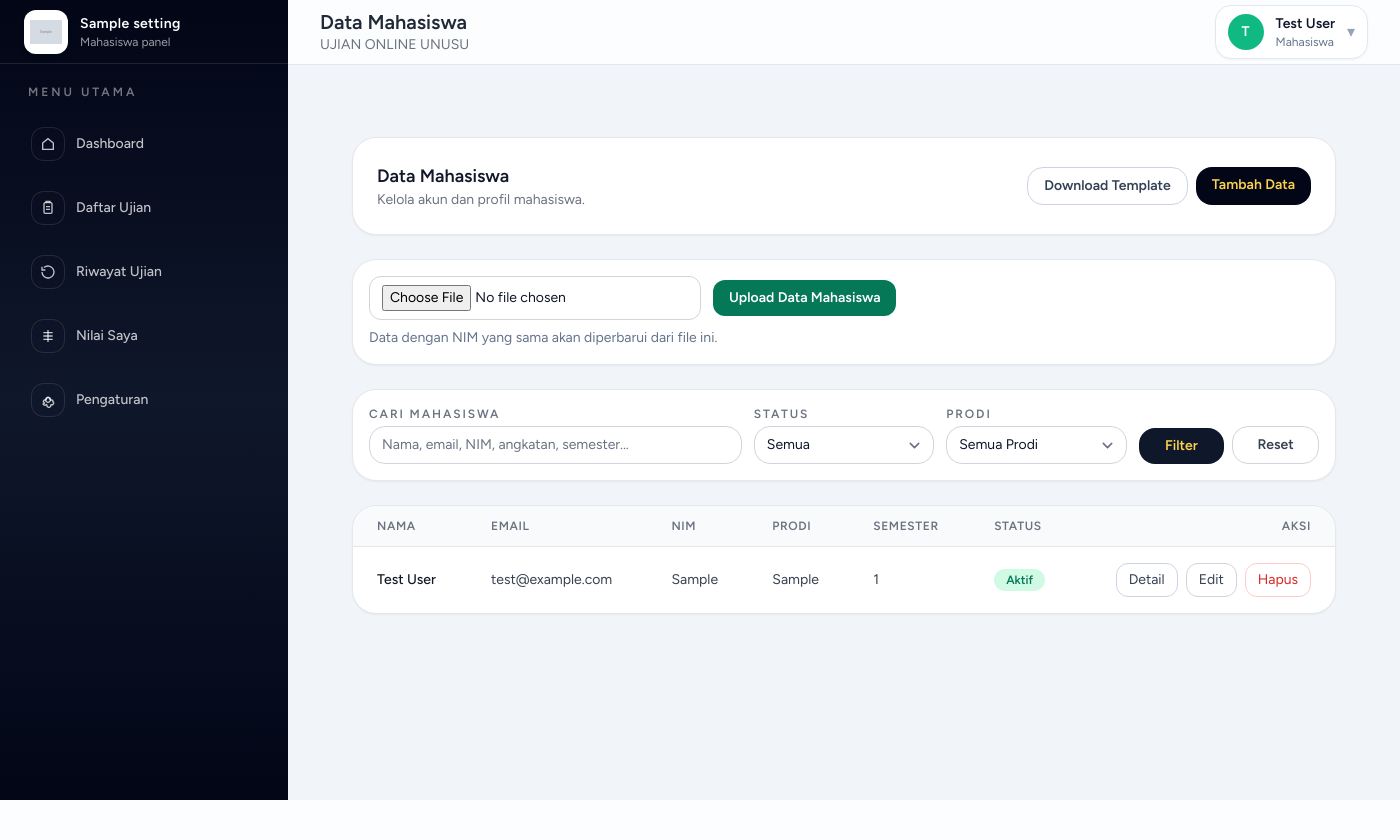
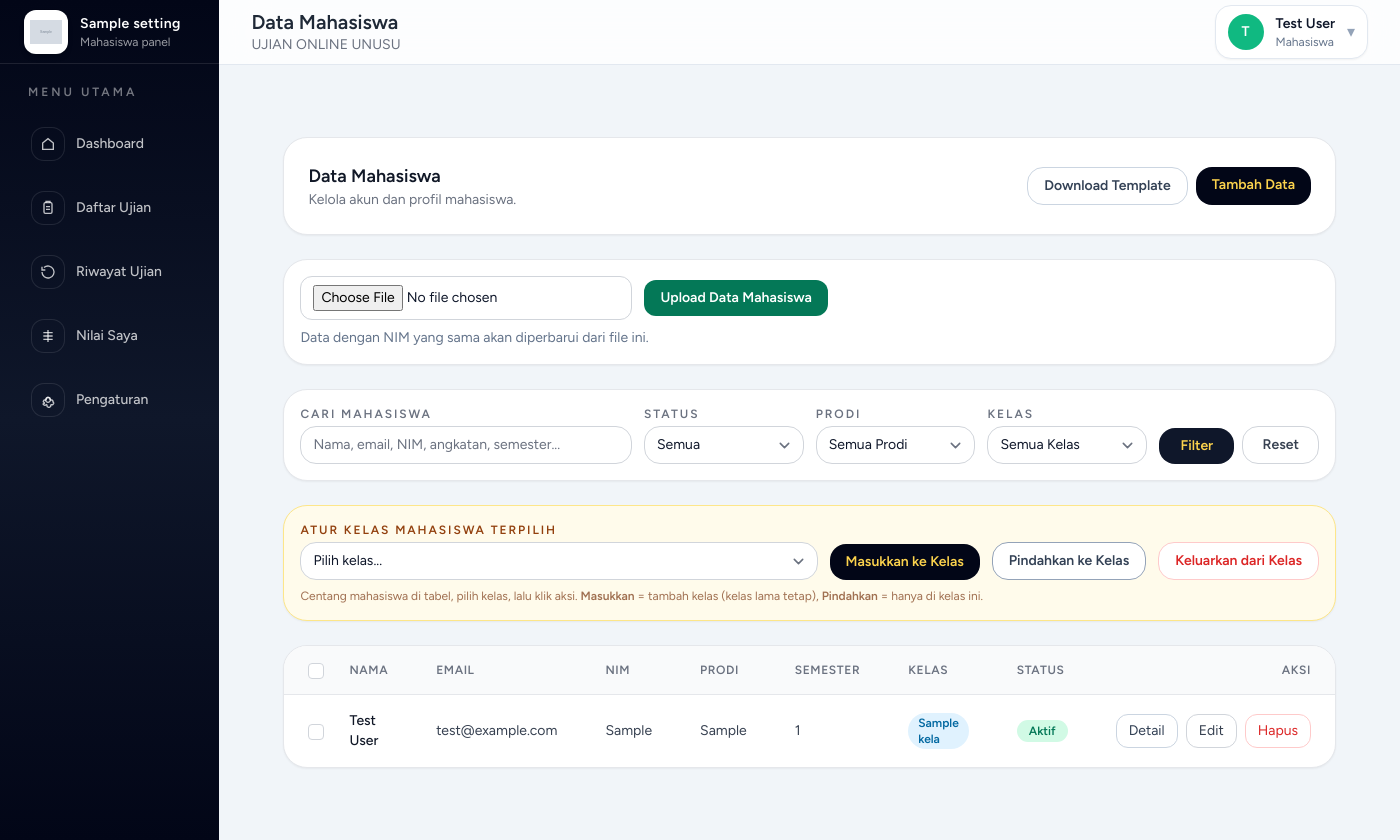
Before and after one commit to Junaidy2906/ujian-online-unusu, a Laravel app: page /admin/mahasiswa in a window 1400 px wide. Before the commit the page ends 800 px from the top, so only its background shows below. Run offline with Laravel 12, Linux system fonts and the light colour scheme; a user stored in the database is signed in; data comes from the database, SQL or seed files in the repository; tables that the repository leaves empty hold one stand-in row (values such as "Sample post"); grey boxes marked "Sample" are stand-in pictures; style sheets or scripts are compiled from the project's sources.

Commit message:
Hubungkan data mahasiswa dengan data kelas
- Form tambah/edit mahasiswa: pilih kelas (bisa lebih dari satu)
- Daftar mahasiswa: kolom & filter kelas, aksi massal masukkan/pindahkan/keluarkan kelas
- Template impor: kolom opsional kode_kelas
- Detail mahasiswa menampilkan kelas
- Dosen: kelas langsung tampil saat dipilih, termasuk kelas kosong
- Perbaiki pengelompokan akses ujian untuk mahasiswa multi-kelas
- Tambah tes MahasiswaKelasTest

Co-Authored-By: Claude Opus 5.5 <noreply@anthropic.com>

```diff
--- a/app/Http/Controllers/Admin/MahasiswaController.php
+++ b/app/Http/Controllers/Admin/MahasiswaController.php
@@ -3,6 +3,7 @@
 namespace App\Http\Controllers\Admin;
 
 use App\Http\Controllers\Controller;
+use App\Models\Kelas;
 use App\Models\Mahasiswa;
 use App\Models\User;
 use Illuminate\Database\UniqueConstraintViolationException;
@@ -29,8 +30,9 @@ class MahasiswaController extends Controller
         $search = trim((string) $request->query('q', ''));
         $status = (string) $request->query('status', 'semua');
         $prodi = trim((string) $request->query('prodi', ''));
+        $kelasFilter = (string) $request->query('kelas', '');
 
-        $query = Mahasiswa::with('user');
+        $query = Mahasiswa::with(['user', 'kelas']);
 
         if ($search !== '') {
             $query->where(function ($builder) use ($search): void {
@@ -54,6 +56,12 @@ class MahasiswaController extends Controller
             $query->where('prodi', $prodi);
         }
 
+        if ($kelasFilter === 'tanpa') {
+            $query->whereDoesntHave('kelas');
+        } elseif (ctype_digit($kelasFilter)) {
+            $query->whereHas('kelas', fn ($kelasQuery) => $kelasQuery->where('kelas.id', (int) $kelasFilter));
+        }
+
         return view('admin.mahasiswa.index', [
             'items' => $query->latest()->get(),
             'prodiItems' => Mahasiswa::query()
@@ -63,10 +71,12 @@ class MahasiswaController extends Controller
                 ->distinct()
                 ->orderBy('prodi')
                 ->pluck('prodi'),
+            'kelasItems' => $this->kelasOptions(),
             'filters' => [
                 'q' => $search,
                 'status' => in_array($status, ['semua', 'aktif', 'cuti', 'nonaktif'], true) ? $status : 'semua',
                 'prodi' => $prodi,
+                'kelas' => $kelasFilter === 'tanpa' || ctype_digit($kelasFilter) ? $kelasFilter : '',
             ],
         ]);
     }
@@ -85,7 +95,9 @@ class MahasiswaController extends Controller
 
     public function create(): View
     {
-        return view('admin.mahasiswa.create');
+        return view('admin.mahasiswa.create', [
+            'kelasItems' => $this->kelasOptions(),
+        ]);
     }
 
     public function store(Request $request): RedirectResponse
@@ -101,6 +113,8 @@ class MahasiswaController extends Controller
             'telepon' => ['nullable', 'string', 'max:20'],
             'alamat' => ['nullable', 'string'],
             'status' => ['required', 'in:aktif,cuti,nonaktif'],
+            'kelas_ids' => ['nullable', 'array'],
+            'kelas_ids.*' => ['integer', 'exists:kelas,id'],
         ]);
 
         DB::transaction(function () use ($data): void {
@@ -108,11 +122,11 @@ class MahasiswaController extends Controller
             $user = User::create([
                 'name' => $data['name'],
                 'email' => $data['email'],
-                'password' => Hash::make($data['password'] ?: $defaultPassword),
+                'password' => Hash::make(($data['password'] ?? null) ?: $defaultPassword),
                 'role' => User::ROLE_MAHASISWA,
             ]);
 
-            Mahasiswa::create([
+            $mahasiswa = Mahasiswa::create([
                 'user_id' => $user->id,
                 'nim' => $data['nim'],
                 'prodi' => $data['prodi'] ?? null,
@@ -122,6 +136,8 @@ class MahasiswaController extends Controller
                 'alamat' => $data['alamat'] ?? null,
                 'status' => $data['status'],
             ]);
+
+            $mahasiswa->kelas()->sync($data['kelas_ids'] ?? []);
         });
 
         return redirect()->route('admin.mahasiswa.index')->with('success', 'Data mahasiswa berhasil ditambahkan.');
@@ -129,10 +145,12 @@ class MahasiswaController extends Controller
 
     public function edit(Mahasiswa $mahasiswa): View
     {
-        $mahasiswa->load('user');
+        $mahasiswa->load(['user', 'kelas']);
 
         return view('admin.mahasiswa.edit', [
             'item' => $mahasiswa,
+            'kelasItems' => $this->kelasOptions(),
+            'selectedKelasIds' => $mahasiswa->kelas->pluck('id')->all(),
         ]);
     }
 
@@ -151,6 +169,8 @@ class MahasiswaController extends Controller
             'telepon' => ['nullable', 'string', 'max:20'],
             'alamat' => ['nullable', 'string'],
             'status' => ['required', 'in:aktif,cuti,nonaktif'],
+            'kelas_ids' => ['nullable', 'array'],
+            'kelas_ids.*' => ['integer', 'exists:kelas,id'],
         ]);
 
         DB::transaction(function () use ($data, $mahasiswa): void {
@@ -170,9 +190,53 @@ class MahasiswaController extends Controller
                 'alamat' => $data['alamat'] ?? null,
                 'status' => $data['status'],
             ]);
+
+            $mahasiswa->kelas()->sync($data['kelas_ids'] ?? []);
         });
 
         return redirect()->route('admin.mahasiswa.index')->with('success', 'Data mahasiswa berhasil diperbarui.');
+    }
+
+    public function bulkKelas(Request $request): RedirectResponse
+    {
+        $data = $request->validate([
+            'mahasiswa_ids' => ['required', 'array', 'min:1'],
+            'mahasiswa_ids.*' => ['integer', 'exists:mahasiswa,id'],
+            'kelas_id' => ['required', 'integer', 'exists:kelas,id'],
+            'aksi' => ['required', 'in:tambah,pindah,keluarkan'],
+        ], [
+            'mahasiswa_ids.required' => 'Pilih minimal satu mahasiswa terlebih dahulu.',
+            'kelas_id.required' => 'Pilih kelas tujuan terlebih dahulu.',
+        ]);
+
+        $kelas = Kelas::findOrFail($data['kelas_id']);
+        $ids = array_map('intval', $data['mahasiswa_ids']);
+
+        DB::transaction(function () use ($data, $kelas, $ids): void {
+            if ($data['aksi'] === 'keluarkan') {
+                $kelas->mahasiswa()->detach($ids);
+
+                return;
+            }
+
+            if ($data['aksi'] === 'pindah') {
+                // Remove from every other class first, then place in the chosen one.
+                DB::table('kelas_mahasiswa')
+                    ->whereIn('mahasiswa_id', $ids)
+                    ->where('kelas_id', '!=', $kelas->id)
+                    ->delete();
+            }
+
+            $kelas->mahasiswa()->syncWithoutDetaching($ids);
+        });
+
+        $label = match ($data['aksi']) {
+            'tambah' => 'dimasukkan ke',
+            'pindah' => 'dipindahkan ke',
+            'keluarkan' => 'dikeluarkan dari',
+        };
+
+        return back()->with('success', count($ids)." mahasiswa berhasil {$label} kelas {$kelas->nama_kelas}.");
     }
 
     public function destroy(Mahasiswa $mahasiswa): RedirectResponse
@@ -186,8 +250,8 @@ class MahasiswaController extends Controller
 
     public function downloadTemplate(): BinaryFileResponse
     {
-        $headers = ['name', 'email', 'password', 'nim', 'prodi', 'semester', 'angkatan', 'telepon', 'alamat', 'status'];
-        $sample = ['Nama Mahasiswa', 'mahasiswa@contoh.ac.id', 'password123', '23100001', 'Teknik Informatika', '2', '2023', '08123456789', 'Alamat mahasiswa', 'aktif'];
+        $headers = ['name', 'email', 'password', 'nim', 'prodi', 'semester', 'angkatan', 'telepon', 'alamat', 'status', 'kode_kelas'];
+        $sample = ['Nama Mahasiswa', 'mahasiswa@contoh.ac.id', 'password123', '23100001', 'Teknik Informatika', '2', '2023', '08123456789', 'Alamat mahasiswa', 'aktif', Kelas::query()->value('kode_kelas') ?? 'KODE-KELAS'];
 
         $spreadsheet = new Spreadsheet();
         $sheet = $spreadsheet->getActiveSheet();
@@ -292,6 +356,8 @@ class MahasiswaController extends Controller
         $created = 0;
         $updated = 0;
         $adjustedEmails = 0;
+        $kelasByKode = Kelas::query()->pluck('id', 'kode_kelas')
+            ->mapWithKeys(fn ($id, $kode) => [strtolower(trim((string) $kode)) => $id]);
 
         foreach ($students as $row) {
             $student = Mahasiswa::query()->where('nim', $row['nim'])->lockForUpdate()->first();
@@ -326,8 +392,19 @@ class MahasiswaController extends Controller
                 $student->update($profile);
                 $updated++;
             } else {
-                Mahasiswa::create(['user_id' => $user->id, 'nim' => $row['nim'], ...$profile]);
+                $student = Mahasiswa::create(['user_id' => $user->id, 'nim' => $row['nim'], ...$profile]);
                 $created++;
+            }
+
+            // Optional "kode_kelas" column: one or more class codes separated by comma/semicolon.
+            $kelasIds = collect(preg_split('/[,;]+/', (string) ($row['kode_kelas'] ?? '')))
+                ->map(fn ($kode) => $kelasByKode->get(strtolower(trim($kode))))
+                ->filter()
+                ->unique()
+                ->values()
+                ->all();
+            if ($kelasIds !== []) {
+                $student->kelas()->syncWithoutDetaching($kelasIds);
             }
 
             if ($email !== $row['email']) {
@@ -336,6 +413,16 @@ class MahasiswaController extends Controller
         }
 
         return [$created, $updated, $adjustedEmails];
+    }
+
+    private function kelasOptions()
+    {
+        return Kelas::query()
+            ->with(['semester', 'tahunAkademik'])
+            ->withCount('mahasiswa')
+            ->orderByDesc('is_active')
+            ->orderBy('nama_kelas')
+            ->get();
     }
 
     private function readSpreadsheetRows(string $path): array
--- a/app/Http/Controllers/Dosen/MahasiswaController.php
+++ b/app/Http/Controllers/Dosen/MahasiswaController.php
@@ -15,13 +15,13 @@ class MahasiswaController extends Controller
 
         $kelasItems = Kelas::query()
             ->withCount('mahasiswa')
-            ->whereHas('mahasiswa')
+            ->orderByDesc('is_active')
             ->orderBy('nama_kelas')
             ->get();
 
         $selectedKelasId = $kelasId ?: (int) ($kelasItems->first()->id ?? 0);
         $selectedKelas = $selectedKelasId
-            ? Kelas::with(['mahasiswa.user'])->find($selectedKelasId)
+            ? Kelas::with(['mahasiswa' => fn ($query) => $query->orderBy('nim'), 'mahasiswa.user'])->find($selectedKelasId)
             : null;
 
         return view('dosen.mahasiswa.index', [
--- a/app/Http/Controllers/Dosen/UjianController.php
+++ b/app/Http/Controllers/Dosen/UjianController.php
@@ -318,7 +318,7 @@ class UjianController extends Controller
         $allowedByKelas = Mahasiswa::with('kelas')
             ->whereIn('id', $allowedMahasiswaIds)
             ->get()
-            ->groupBy(fn (Mahasiswa $mhs) => (int) ($mhs->kelas->first()?->id ?? 0))
+            ->groupBy(fn () => (int) $ujian->kelas_id)
             ->map(fn ($items) => $items->pluck('id')->all());
 
         $inputKode = $data['kode'] ?? [];
--- a/resources/views/admin/mahasiswa/create.blade.php
+++ b/resources/views/admin/mahasiswa/create.blade.php
@@ -15,5 +15,7 @@
             ['label' => 'Alamat', 'name' => 'alamat', 'type' => 'textarea', 'full' => true],
             ['label' => 'Status', 'name' => 'status', 'type' => 'select', 'options' => ['aktif' => 'Aktif', 'cuti' => 'Cuti', 'nonaktif' => 'Nonaktif']],
         ]"
-    />
+    >
+        @include('admin.mahasiswa.partials.kelas-picker')
+    </x-admin.partials.form>
 </x-admin-layout>
--- a/resources/views/admin/mahasiswa/edit.blade.php
+++ b/resources/views/admin/mahasiswa/edit.blade.php
@@ -16,5 +16,7 @@
             ['label' => 'Alamat', 'name' => 'alamat', 'type' => 'textarea', 'full' => true],
             ['label' => 'Status', 'name' => 'status', 'type' => 'select', 'options' => ['aktif' => 'Aktif', 'cuti' => 'Cuti', 'nonaktif' => 'Nonaktif']],
         ]"
-    />
+    >
+        @include('admin.mahasiswa.partials.kelas-picker')
+    </x-admin.partials.form>
 </x-admin-layout>
--- a/resources/views/admin/mahasiswa/index.blade.php
+++ b/resources/views/admin/mahasiswa/index.blade.php
@@ -3,6 +3,7 @@
         $q = $filters['q'] ?? '';
         $status = $filters['status'] ?? 'semua';
         $prodiSelected = $filters['prodi'] ?? '';
+        $kelasSelected = $filters['kelas'] ?? '';
     @endphp
 
     <div class="flex flex-wrap items-center justify-between gap-4 rounded-3xl border border-gray-200 bg-white p-6 shadow-sm dark:border-gray-700 dark:bg-gray-800">
@@ -34,7 +35,7 @@
         @error('template_file')<p x-show="!attempted" role="alert" class="mt-2 text-sm text-red-600">{{ $message }}</p>@enderror
     </form>
     <form method="GET" action="{{ route('admin.mahasiswa.index') }}" class="rounded-3xl border border-gray-200 bg-white p-4 shadow-sm dark:border-gray-700 dark:bg-gray-800">
-        <div class="grid gap-3 md:grid-cols-5">
+        <div class="grid gap-3 md:grid-cols-6">
             <div class="md:col-span-2">
                 <label class="mb-1 block text-xs font-semibold uppercase tracking-[0.16em] text-gray-500">Cari Mahasiswa</label>
                 <input type="text" name="q" value="{{ $q }}" placeholder="Nama, email, NIM, angkatan, semester..." class="w-full rounded-2xl border-gray-300 bg-white text-sm dark:border-gray-600 dark:bg-gray-900 dark:text-gray-100">
@@ -57,6 +58,16 @@
                     @endforeach
                 </select>
             </div>
+            <div>
+                <label class="mb-1 block text-xs font-semibold uppercase tracking-[0.16em] text-gray-500">Kelas</label>
+                <select name="kelas" class="w-full rounded-2xl border-gray-300 bg-white text-sm dark:border-gray-600 dark:bg-gray-900 dark:text-gray-100">
+                    <option value="">Semua Kelas</option>
+                    <option value="tanpa" @selected($kelasSelected === 'tanpa')>Belum punya kelas</option>
+                    @foreach ($kelasItems as $kelas)
+                        <option value="{{ $kelas->id }}" @selected($kelasSelected === (string) $kelas->id)>{{ $kelas->nama_kelas }} ({{ $kelas->mahasiswa_count }})</option>
+                    @endforeach
+                </select>
+            </div>
             <div class="flex items-end gap-2">
                 <button type="submit" class="w-full rounded-2xl bg-slate-900 px-4 py-2 text-sm font-semibold text-amber-300">Filter</button>
                 <a href="{{ route('admin.mahasiswa.index') }}" class="w-full rounded-2xl border border-gray-300 px-4 py-2 text-center text-sm font-semibold text-gray-700 dark:border-gray-600 dark:text-gray-200">Reset</a>
@@ -64,15 +75,46 @@
         </div>
     </form>
 
-    <div class="overflow-hidden rounded-3xl border border-gray-200 bg-white shadow-sm dark:border-gray-700 dark:bg-gray-800">
+    <form id="bulk-kelas-form" method="POST" action="{{ route('admin.mahasiswa.kelas.bulk') }}"
+        onsubmit="const n=document.querySelectorAll('input[name=\'mahasiswa_ids[]\']:checked').length; if(!n){alert('Centang minimal satu mahasiswa pada tabel.');return false;} return confirm(n+' mahasiswa akan diproses. Lanjutkan?')"
+        class="rounded-3xl border border-amber-200 bg-amber-50 p-4 shadow-sm dark:border-amber-900/50 dark:bg-gray-800">
+        @csrf
+        <div class="flex flex-wrap items-end gap-3">
+            <div class="min-w-[220px] flex-1">
+                <label class="mb-1 block text-xs font-semibold uppercase tracking-[0.16em] text-amber-800 dark:text-amber-300">Atur Kelas Mahasiswa Terpilih</label>
+                <select name="kelas_id" required class="w-full rounded-2xl border-gray-300 bg-white text-sm dark:border-gray-600 dark:bg-gray-900 dark:text-gray-100">
+                    <option value="">Pilih kelas...</option>
+                    @foreach ($kelasItems as $kelas)
+                        <option value="{{ $kelas->id }}">{{ $kelas->nama_kelas }} — {{ $kelas->kode_kelas }} ({{ $kelas->mahasiswa_count }} mhs)</option>
+                    @endforeach
+                </select>
+            </div>
+            <button type="submit" name="aksi" value="tambah" class="rounded-2xl bg-slate-950 px-4 py-2 text-sm font-semibold text-amber-300">Masukkan ke Kelas</button>
+            <button type="submit" name="aksi" value="pindah" class="rounded-2xl border border-slate-400 bg-white px-4 py-2 text-sm font-semibold text-slate-700 dark:bg-gray-900 dark:text-gray-200">Pindahkan ke Kelas</button>
+            <button type="submit" name="aksi" value="keluarkan" class="rounded-2xl border border-red-200 bg-white px-4 py-2 text-sm font-semibold text-red-600 dark:bg-gray-900">Keluarkan dari Kelas</button>
+        </div>
+        <p class="mt-2 text-xs text-amber-900/70 dark:text-amber-200/70">
+            Centang mahasiswa di tabel, pilih kelas, lalu klik aksi. <b>Masukkan</b> = tambah kelas (kelas lama tetap), <b>Pindahkan</b> = hanya di kelas ini.
+            <span id="bulk-kelas-count" class="font-semibold"></span>
+        </p>
+        @error('mahasiswa_ids')<p class="mt-2 text-sm text-red-600">{{ $message }}</p>@enderror
+        @error('kelas_id')<p class="mt-2 text-sm text-red-600">{{ $message }}</p>@enderror
+    </form>
+
+    <div class="overflow-x-auto rounded-3xl border border-gray-200 bg-white shadow-sm dark:border-gray-700 dark:bg-gray-800">
         <table class="min-w-full divide-y divide-gray-200 dark:divide-gray-700">
             <thead class="bg-gray-50 dark:bg-gray-900/40">
                 <tr>
+                    <th class="w-10 py-3 pl-6 text-left">
+                        <input type="checkbox" aria-label="Pilih semua" class="rounded border-gray-300 text-amber-600 focus:ring-amber-500"
+                            onchange="document.querySelectorAll('input[name=\'mahasiswa_ids[]\']').forEach(cb=>cb.checked=this.checked); updateBulkKelasCount()">
+                    </th>
                     <th class="px-6 py-3 text-left text-xs font-semibold uppercase tracking-wider text-gray-500">Nama</th>
                     <th class="px-6 py-3 text-left text-xs font-semibold uppercase tracking-wider text-gray-500">Email</th>
                     <th class="px-6 py-3 text-left text-xs font-semibold uppercase tracking-wider text-gray-500">NIM</th>
                     <th class="px-6 py-3 text-left text-xs font-semibold uppercase tracking-wider text-gray-500">Prodi</th>
                     <th class="px-6 py-3 text-left text-xs font-semibold uppercase tracking-wider text-gray-500">Semester</th>
+                    <th class="px-6 py-3 text-left text-xs font-semibold uppercase tracking-wider text-gray-500">Kelas</th>
                     <th class="px-6 py-3 text-left text-xs font-semibold uppercase tracking-wider text-gray-500">Status</th>
                     <th class="px-6 py-3 text-right text-xs font-semibold uppercase tracking-wider text-gray-500">Aksi</th>
                 </tr>
@@ -80,11 +122,24 @@
             <tbody class="divide-y divide-gray-200 dark:divide-gray-700">
                 @forelse ($items as $item)
                     <tr>
+                        <td class="py-4 pl-6">
+                            <input type="checkbox" name="mahasiswa_ids[]" value="{{ $item->id }}" form="bulk-kelas-form" onchange="updateBulkKelasCount()"
+                                aria-label="Pilih {{ $item->user?->name }}" class="rounded border-gray-300 text-amber-600 focus:ring-amber-500">
+                        </td>
                         <td class="px-6 py-4 text-sm font-medium text-gray-900 dark:text-gray-100">{{ $item->user?->name }}</td>
                         <td class="px-6 py-4 text-sm text-gray-700 dark:text-gray-300">{{ $item->user?->email }}</td>
                         <td class="px-6 py-4 text-sm text-gray-700 dark:text-gray-300">{{ $item->nim }}</td>
                         <td class="px-6 py-4 text-sm text-gray-700 dark:text-gray-300">{{ $item->prodi ?? '-' }}</td>
                         <td class="px-6 py-4 text-sm text-gray-700 dark:text-gray-300">{{ $item->semester ?? '-' }}</td>
+                        <td class="px-6 py-4 text-sm">
+                            <div class="flex flex-wrap gap-1">
+                                @forelse ($item->kelas as $kelas)
+                                    <span class="rounded-full bg-sky-100 px-2.5 py-0.5 text-xs font-semibold text-sky-700">{{ $kelas->nama_kelas }}</span>
+                                @empty
+                                    <span class="rounded-full bg-red-50 px-2.5 py-0.5 text-xs font-semibold text-red-600">Belum ada</span>
+                                @endforelse
+                            </div>
+                        </td>
                         <td class="px-6 py-4 text-sm">
                             <span class="rounded-full px-3 py-1 text-xs font-semibold {{ $item->status === 'aktif' ? 'bg-emerald-100 text-emerald-700' : 'bg-gray-100 text-gray-600' }}">
                                 {{ ucfirst($item->status) }}
@@ -102,9 +157,15 @@
                         </td>
                     </tr>
                 @empty
-                    <tr><td colspan="7" class="px-6 py-10 text-center text-sm text-gray-500">Belum ada data.</td></tr>
+                    <tr><td colspan="9" class="px-6 py-10 text-center text-sm text-gray-500">Belum ada data.</td></tr>
                 @endforelse
             </tbody>
         </table>
     </div>
+    <script>
+        function updateBulkKelasCount() {
+            const n = document.querySelectorAll("input[name='mahasiswa_ids[]']:checked").length;
+            document.getElementById('bulk-kelas-count').textContent = n ? '(' + n + ' mahasiswa dipilih)' : '';
+        }
+    </script>
 </x-admin-layout>
--- a/resources/views/dosen/mahasiswa/index.blade.php
+++ b/resources/views/dosen/mahasiswa/index.blade.php
@@ -4,13 +4,13 @@
         <p class="text-sm text-gray-500 dark:text-gray-400">Pilih kelas untuk melihat daftar mahasiswa yang akan dituju saat membuat ujian.</p>
 
         <form method="GET" action="{{ route('dosen.mahasiswa.index') }}" class="mt-4 grid gap-3 md:grid-cols-[1fr_auto]">
-            <select name="kelas_id" class="w-full rounded-2xl border-gray-300 bg-white text-sm dark:border-gray-600 dark:bg-gray-900 dark:text-gray-100">
+            <select name="kelas_id" onchange="this.form.submit()" class="w-full rounded-2xl border-gray-300 bg-white text-sm dark:border-gray-600 dark:bg-gray-900 dark:text-gray-100">
                 @forelse ($kelasItems as $kelas)
                     <option value="{{ $kelas->id }}" @selected($selectedKelasId == $kelas->id)>
                         {{ $kelas->nama_kelas }} ({{ $kelas->mahasiswa_count }} mahasiswa)
                     </option>
                 @empty
-                    <option value="">Belum ada kelas berisi mahasiswa</option>
+                    <option value="">Belum ada data kelas</option>
                 @endforelse
             </select>
             <button type="submit" class="rounded-2xl bg-slate-950 px-5 py-2 text-sm font-semibold text-amber-300">Tampilkan</button>
--- a/resources/views/dosen/ujian/akses-mahasiswa.blade.php
+++ b/resources/views/dosen/ujian/akses-mahasiswa.blade.php
@@ -43,11 +43,11 @@
                 </thead>
                 <tbody class="divide-y divide-gray-200 dark:divide-gray-700">
                     @php
-                        $grouped = $mahasiswaItems->groupBy(fn ($m) => (int) ($m->kelas->first()?->id ?? 0));
+                        $grouped = $mahasiswaItems->groupBy(fn ($m) => (int) $ujian->kelas_id);
                     @endphp
                     @forelse ($grouped as $key => $members)
                         @php
-                            $kelas = $members->first()?->kelas->first()?->nama_kelas ?: 'Tanpa Kelas';
+                            $kelas = $ujian->kelas?->nama_kelas ?: 'Tanpa Kelas';
                             $prodi = $members->pluck('prodi')->filter()->unique()->implode(', ');
                         @endphp
                         <tr>
--- a/routes/web.php
+++ b/routes/web.php
@@ -40,6 +40,7 @@ Route::middleware(['auth', 'role:admin'])->prefix('admin')->name('admin.')->grou
     Route::resource('dosen', DosenController::class);
     Route::get('mahasiswa/template/download', [MahasiswaController::class, 'downloadTemplate'])->name('mahasiswa.template.download');
     Route::post('mahasiswa/template/upload', [MahasiswaController::class, 'uploadTemplate'])->name('mahasiswa.template.upload');
+    Route::post('mahasiswa/kelas/bulk', [MahasiswaController::class, 'bulkKelas'])->name('mahasiswa.kelas.bulk');
     Route::resource('mahasiswa', MahasiswaController::class);
     Route::resource('tahun-akademik', TahunAkademikController::class)->except(['show']);
     Route::resource('semester', SemesterController::class)->except(['show']);
```
Also changed, not shown: resources/views/admin/mahasiswa/partials/kelas-picker.blade.php (added, +43 -0 lines), resources/views/admin/mahasiswa/show.blade.php (+10 -0 lines), tests/Feature/MahasiswaKelasTest.php (added, +102 -0 lines).
